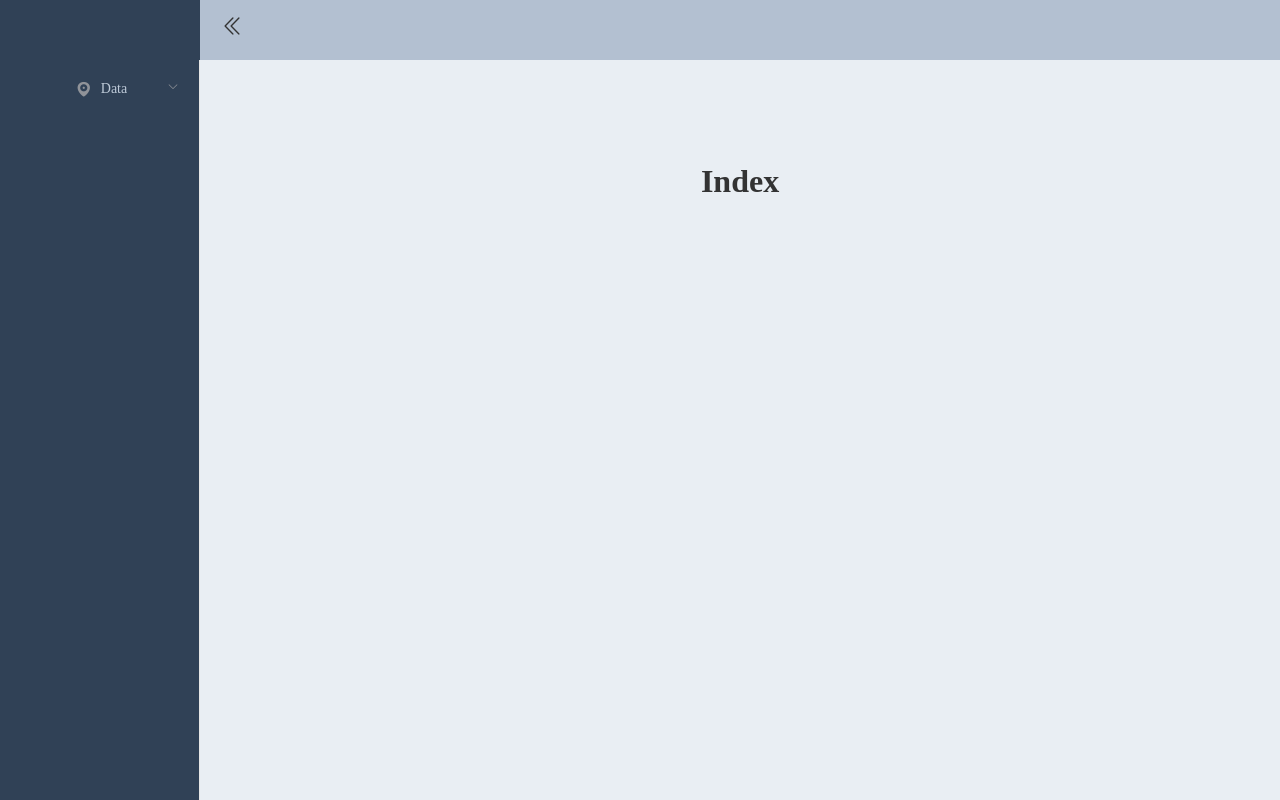
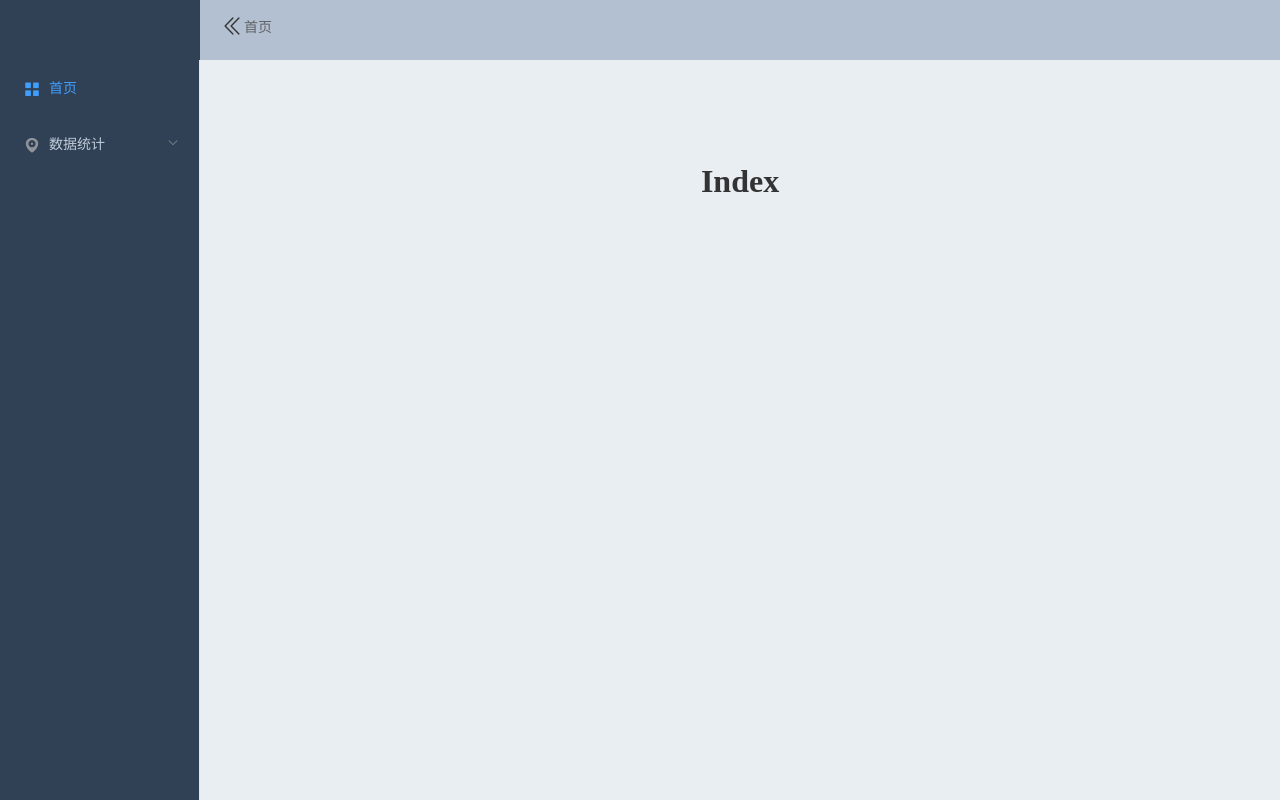
Before and after one commit to xiaochenggit/vueadmin, a Vue app: page / in a window 1280 px wide. Built offline with nearby package versions, Linux system fonts and the light colour scheme.

Commit message:
面包屑侧边栏

```diff
--- a/src/App.vue
+++ b/src/App.vue
@@ -19,13 +19,13 @@ export default {
 html, body, #app {
   height: 100%;
 }
+a {
+  text-decoration: none;
+}
 #app > .layout {
   height: 100%;
   & > .el-container {
     height: 100%;
   }
-  a {
-    text-decoration: none;
-  }
 }
 </style>
--- a/src/router/index.js
+++ b/src/router/index.js
@@ -11,7 +11,7 @@ export default new Router({
       name: 'Index',
       component: Index,
       meta: {
-        title: 'Index',
+        title: '首页',
         icon: 'index'
       }
     },
@@ -19,7 +19,7 @@ export default new Router({
       path: '/data',
       name: 'Data',
       meta: {
-        title: 'Data',
+        title: '数据统计',
         icon: 'Data'
       },
       component: () => import('@/views/data/data'),
@@ -29,7 +29,7 @@ export default new Router({
         name: 'Data1',
         component: () => import('@/views/data/data1'),
         meta: {
-          title: 'Data1',
+          title: '实时数据',
           icon: 'Data1'
         }
       }, {
@@ -37,7 +37,7 @@ export default new Router({
         name: 'Data2',
         component: () => import('@/views/data/data2'),
         meta: {
-          title: 'Data2',
+          title: '订单日报',
           icon: 'Data2'
         }
       }]
--- a/src/store/modules/bar.js
+++ b/src/store/modules/bar.js
@@ -1,10 +1,11 @@
 const bar = {
   state: {
-    barIsOpen: false
+    barIsOpen: window.localStorage.getItem('barIsOpen') === 'true'
   },
   mutations: {
     changeBarIsOpen (state) {
       state.barIsOpen = !state.barIsOpen
+      window.localStorage.setItem('barIsOpen', state.barIsOpen)
     }
   },
   actions: {
--- a/src/views/layout.vue
+++ b/src/views/layout.vue
@@ -14,7 +14,8 @@
         show-timeout=1000
         hide-timeout=1000
       >
-        <el-submenu v-for="(item, key) in routes" :index="item.name" :key="key" v-if="item.children&& item.children.length > 0">
+        <template v-for="(item, key) in routes">
+          <el-submenu :key="key" :index="item.name"  v-if="item.children&& item.children.length > 0">
             <template slot="title">
               <i class="el-icon-location"></i>
               <span slot="title">{{item.meta.title}}</span>
@@ -25,11 +26,24 @@
               </router-link>
             </el-menu-item-group>
           </el-submenu>
+          <router-link :to="item.path" v-else :key="key">
+            <el-menu-item :index="item.path" >
+                <i class="el-icon-menu"></i>
+                <span slot="title">{{item.meta.title}}</span>
+            </el-menu-item>
+          </router-link>
+        </template>
       </el-menu>
       </el-aside>
       <el-container>
         <el-header>
-          <i :class="'el-icon-d-arrow-' + (isCollapse ? 'right' : 'left')" @click="changeBarIsOpen"></i>
+          <i :class="['el-icon-d-arrow-left', {'close': isCollapse}]" @click="changeBarIsOpen"></i>
+          <el-breadcrumb separator-class="el-icon-arrow-right">
+            <template v-for="(item, key) in routeInfos">
+              <el-breadcrumb-item :key="key" :to='item.path' v-if="key ==- 0 && routeInfos.length > 1">{{item.meta.title}}</el-breadcrumb-item>
+              <el-breadcrumb-item :key="key" v-else>{{item.meta.title}}</el-breadcrumb-item><span class="fg" :key="item.path">/</span>
+            </template>
+          </el-breadcrumb>
         </el-header>
         <el-main>
           <router-view></router-view>
@@ -42,6 +56,7 @@
 export default {
   data () {
     return {
+      routeInfos: []
     }
   },
   methods: {
@@ -53,6 +68,21 @@ export default {
     },
     changeBarIsOpen () {
       this.$store.dispatch('changeBarIsOpen')
+    },
+    getRouteInfos () {
+      var routeInfos = this.$route.matched
+      if (routeInfos[0] && routeInfos[0].name !== 'Index') {
+        routeInfos = [{name: 'Index', path: '/', meta: { title: '首页', icon: 'Index' }}].concat(routeInfos)
+      }
+      this.routeInfos = routeInfos
+    }
+  },
+  created () {
+    this.getRouteInfos()
+  },
+  watch: {
+    $route () {
+      this.getRouteInfos()
     }
   },
   computed: {
@@ -69,7 +99,7 @@ export default {
 
 <style>
 .el-menu-vertical-demo:not(.el-menu--collapse) {
-    width:200px;
+  width: 200px;
   min-height: 100%;
   box-sizing: border-box;
 }
@@ -81,6 +111,10 @@ export default {
 }
 .el-header > i {
   font-size: 24px;
+  transition: all linear 0.5s;
+}
+.el-header > i.close {
+  transform: rotate(180deg);
 }
 .el-menu-item:hover,
 .el-submenu__title:hover {
@@ -89,10 +123,27 @@ export default {
 .el-aside {
   background-color: rgb(48, 65, 86);
   color: #333;
-  text-align: center;
   line-height: 200px;
   padding-top: 60px;
   transition: all 1s;
+  overflow-x:hidden;
+}
+.el-aside::-webkit-scrollbar{
+    width: 8px;
+    height: 8px;
+    background-color: rgb(48, 65, 86);
+}
+.el-aside::-webkit-scrollbar-track{
+    /* -webkit-box-shadow: inset 0 0 6px rgba(0,0,0,.3); */
+    border-radius: 10px;
+    background-color: rgb(48, 65, 86);
+}
+.el-aside::-webkit-scrollbar-thumb{
+    /*width: 10px;*/
+    height: 8px;
+    border-radius: 8px;
+    /* -webkit-box-shadow: inset 0 0 6px rgba(0,0,0,.3); */
+    background-color:hsla(220,4%,58%,.5);
 }
 .el-main {
   background-color: #e9eef3;
@@ -116,4 +167,23 @@ body > .el-container {
 .el-menu {
   border-right: none;
 }
+.el-breadcrumb {
+  display: inline-block;
+}
+.el-breadcrumb .fg {
+  float: left;
+  margin: 0 4px;
+}
+.el-breadcrumb .fg:last-child{
+  display: none;
+}
+.el-breadcrumb .el-breadcrumb__separator {
+  display: none;
+}
+.fade-enter-active, .fade-leave-active {
+  transition: opacity .5s;
+}
+.fade-enter, .fade-leave-to /* .fade-leave-active below version 2.1.8 */ {
+  opacity: 0;
+}
 </style>
```
Lines whose indentation alone changed are shown as unchanged.
